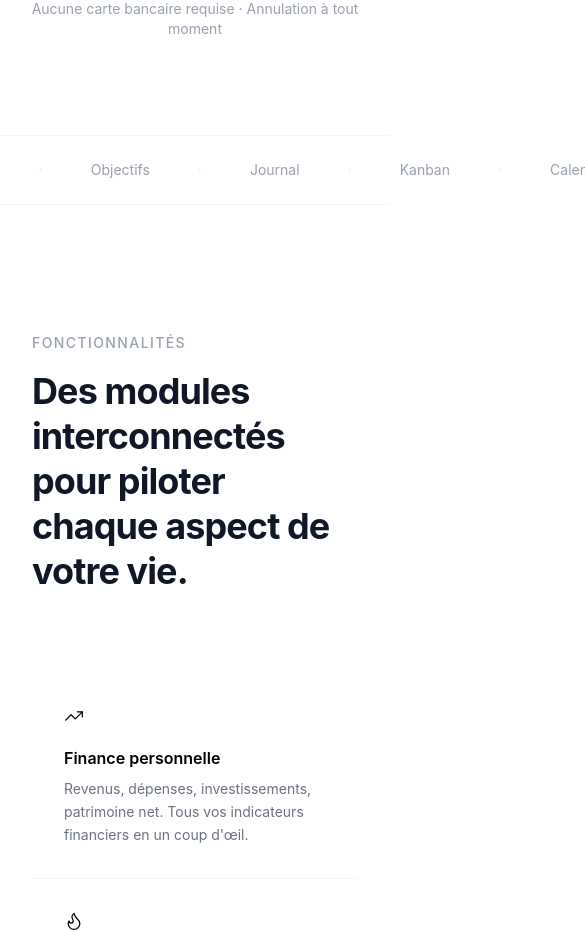
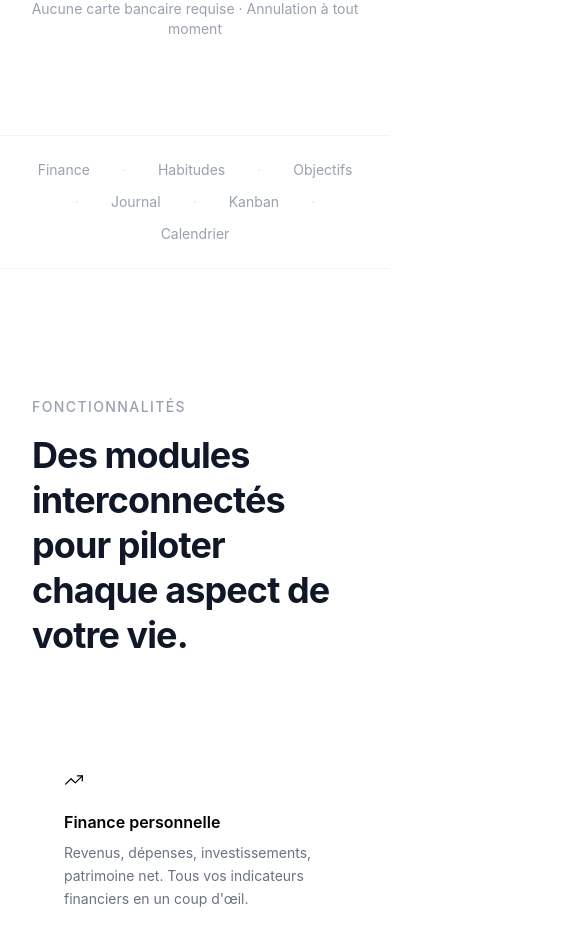
Before and after one commit to christian-barnabe-chabi/lifeboard_landing_page, a React (Vite) app: page / in a window 390 px wide. Shown: the part 860-1792 px from the top of the page, 585 px wide, since content can reach past the window. Built offline with nearby package versions, Linux system fonts and the light colour scheme.

Commit message:
fix: prevent hero feature list overflow on mobile

```diff
--- a/src/sections/Hero.tsx
+++ b/src/sections/Hero.tsx
@@ -58,7 +58,7 @@ export function Hero() {
       </main>
 
       {/* Divider */}
-      <div className="border-t border-gray-100 py-6 px-8 flex items-center justify-center gap-12 text-sm text-gray-400">
+      <div className="border-t border-gray-100 py-6 px-8 flex flex-wrap items-center justify-center gap-x-8 gap-y-3 text-sm text-gray-400">
         <span>Finance</span>
         <span className="text-gray-200">·</span>
         <span>Habitudes</span>
```
